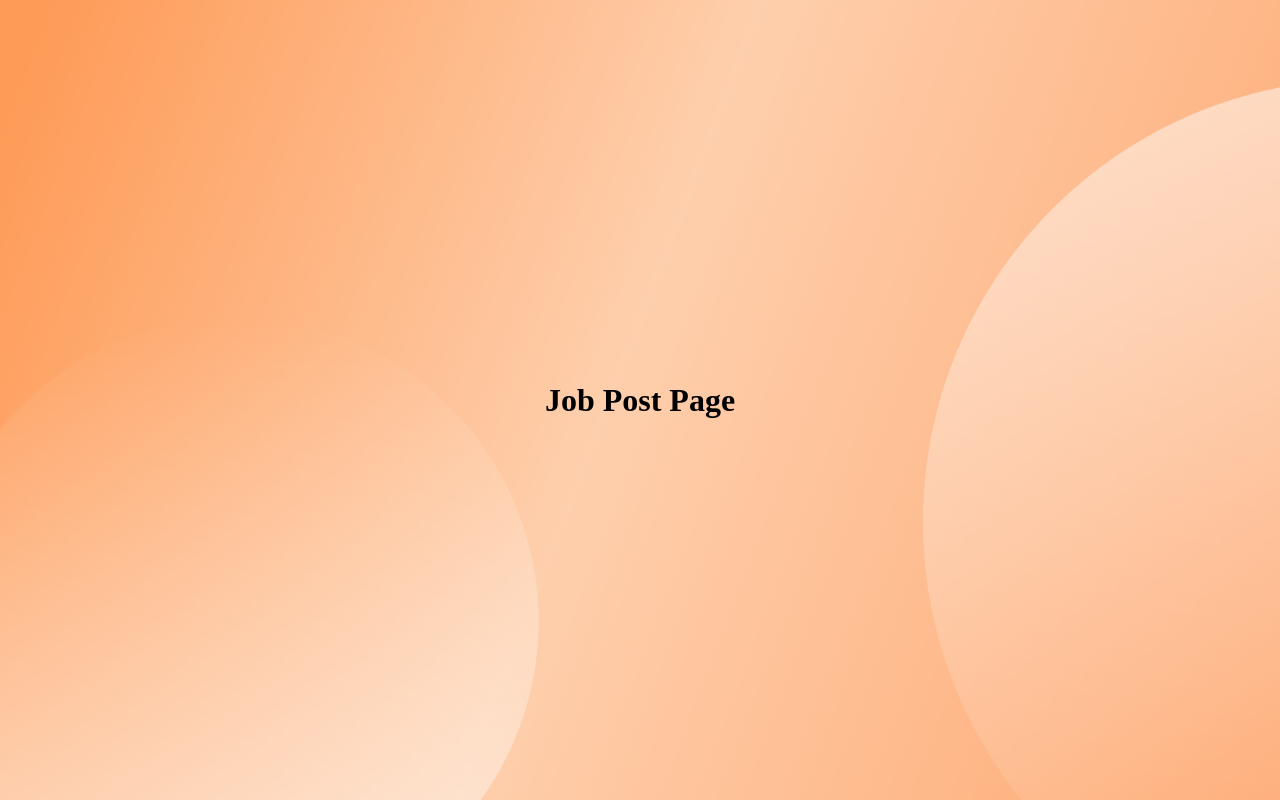
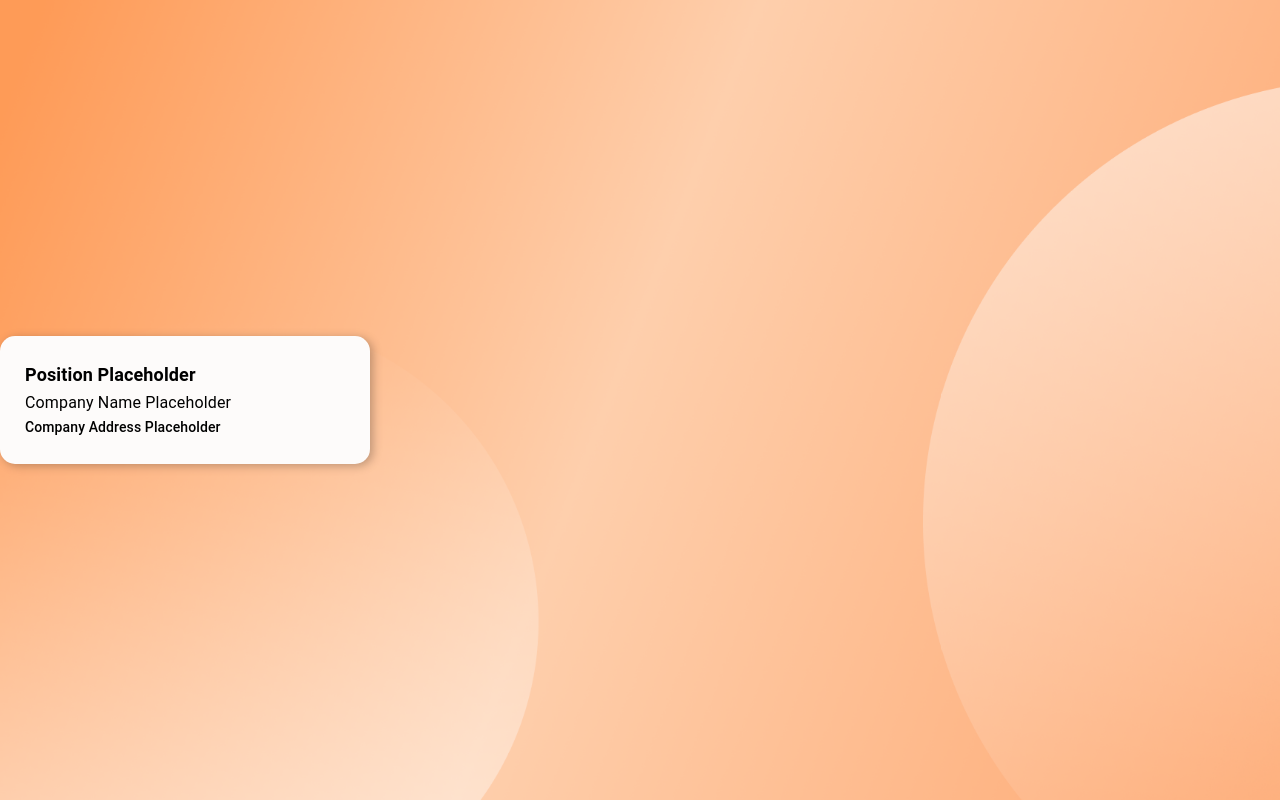
Before and after one commit to jhunel18/ojtconnect-com, a React (Vite) app: page /jobs in a window 1280 px wide. Built offline with nearby package versions, Linux system fonts and the light colour scheme.

Commit message:
update JobPostCard and JobPostPage

```diff
--- /dev/null
+++ b/src/components/JobPostList/JobPostCard.jsx
@@ -0,0 +1,21 @@
+import { Box, Typography } from '@mui/material';
+import React from 'react';
+
+const JobPostCard = () => {
+    return (
+        <Box sx={{
+            backgroundColor: '#FDFBFA',
+            width: '100%',
+            height: 'auto',
+            borderRadius: '15px',
+            boxShadow: '3px 2px 10px rgba(0, 0, 0, 0.25)',
+            padding: '25px'
+        }}>
+            <Typography variant='h6' sx={{ fontSize: '18px', fontWeight: '600' }}>Position Placeholder</Typography>
+            <Typography variant='subtitle1'>Company Name Placeholder</Typography>
+            <Typography variant='subtitle2'>Company Address Placeholder</Typography>
+        </Box>
+    )
+}
+
+export default JobPostCard
--- /dev/null
+++ b/src/components/JobPostList/index.jsx
@@ -0,0 +1,16 @@
+import React from 'react'
+
+import JobPostCard from './JobPostCard'
+import Grid  from '@mui/material/Grid'
+
+const JobPostList = () => {
+    return (<>
+        <Grid container>
+            <Grid item lg={3} md={3} sm={3} xs={10}>
+                <JobPostCard />
+            </Grid>
+        </Grid>
+    </>)
+}
+
+export default JobPostList
--- a/src/components/LoginComp.jsx
+++ b/src/components/LoginComp.jsx
@@ -1,7 +1,6 @@
 import React from 'react'
 import ButtonContainedComp from '../shared/components/ButtonContainedComp'
 import { Typography, Box, Link } from '@mui/material'
-import Grid from '@mui/material/Unstable_Grid2';
 import SignupStudentComp from './SignupComp'
 import TextBoxFullWidthComp from '../shared/components/TextBoxFullWidthComp'
 
--- a/src/pages/JobPostPage/index.jsx
+++ b/src/pages/JobPostPage/index.jsx
@@ -3,10 +3,13 @@ import React from 'react'
 // Parent Layout
 import MainLayout from '../../layouts/MainLayout';
 
+// Components
+import JobPostList from '../../components/JobPostList';
+
 const JobPostPage = () => {
   return (
     <MainLayout>
-        <h1>Job Post Page</h1>
+        <JobPostList />
     </MainLayout>
   )
 }
```
